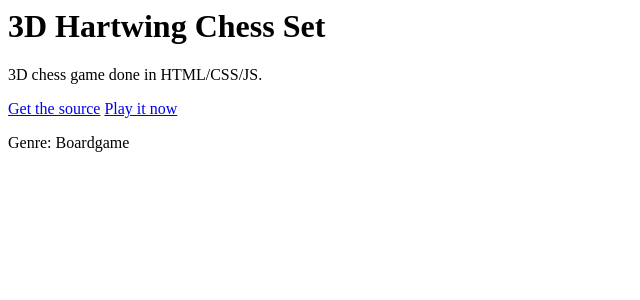
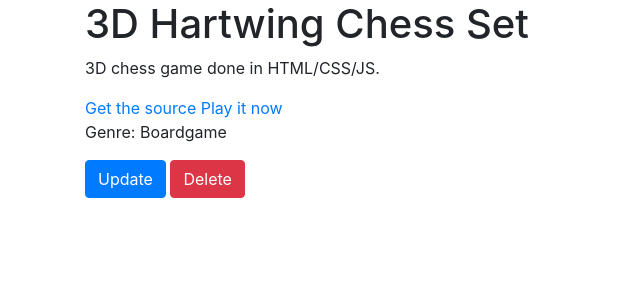
Before and after one commit to themonkeymaker/project4game, a Django app: page /games/1/ in a window 1280 px wide. Shown: the top 300 px of the page, without its empty margins (0-640 px from the left). Run offline with Django 3.2, Linux system fonts and the light colour scheme; data comes from the database, SQL or seed files in the repository; some libraries are stand-ins or nearby versions.

Commit message:
added update and delete buttons

```diff
--- a/project4games/games/templates/games/game_detail.html
+++ b/project4games/games/templates/games/game_detail.html
@@ -1,5 +1,14 @@
+{% extends "base.html" %}
+
+{% block title %}Update a Game{% endblock title %}
+
+{% block content %}
 <h1>{{ object.name }}</h1>
 <p>{{ object.description }}</p>
 <a href="{{ object.source_link }}">Get the source</a>
 <a href="{{ object.play_link }}">Play it now</a>
 <p>Genre: {{ object.genre.all|join:", " }}</p>
+<a class="btn btn-primary" href="{% url 'games:game-update' object.id %}" role="button">Update</a>
+<a class="btn btn-danger" href="{% url 'games:game-delete' object.id %}" role="button">Delete</a>
+
+{% endblock content %}
--- a/project4games/games/templates/games/game_list.html
+++ b/project4games/games/templates/games/game_list.html
@@ -11,4 +11,5 @@
     <li>No games yet.</li>
 {% endfor %}
 </ul>
+<a class="btn btn-primary" href="{% url 'games:game-create' %}" role="button">Add New Game</a>
 {% endblock content %}
```
